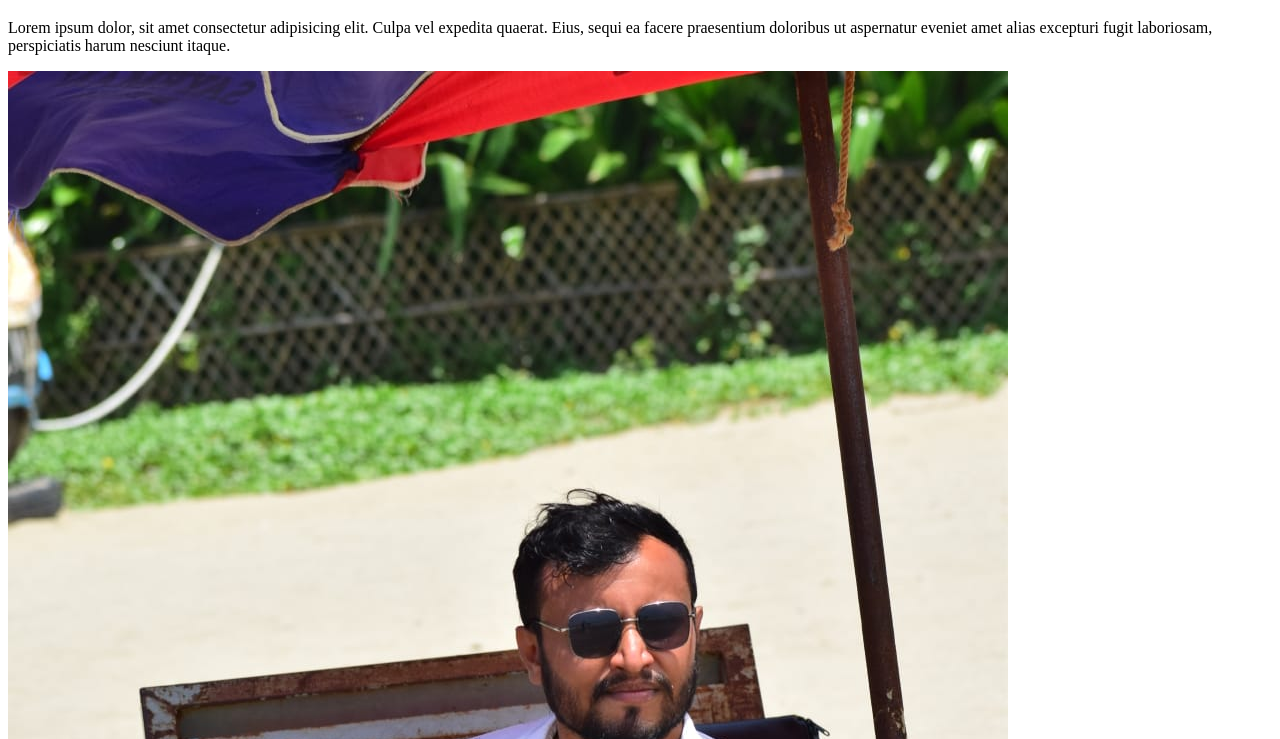
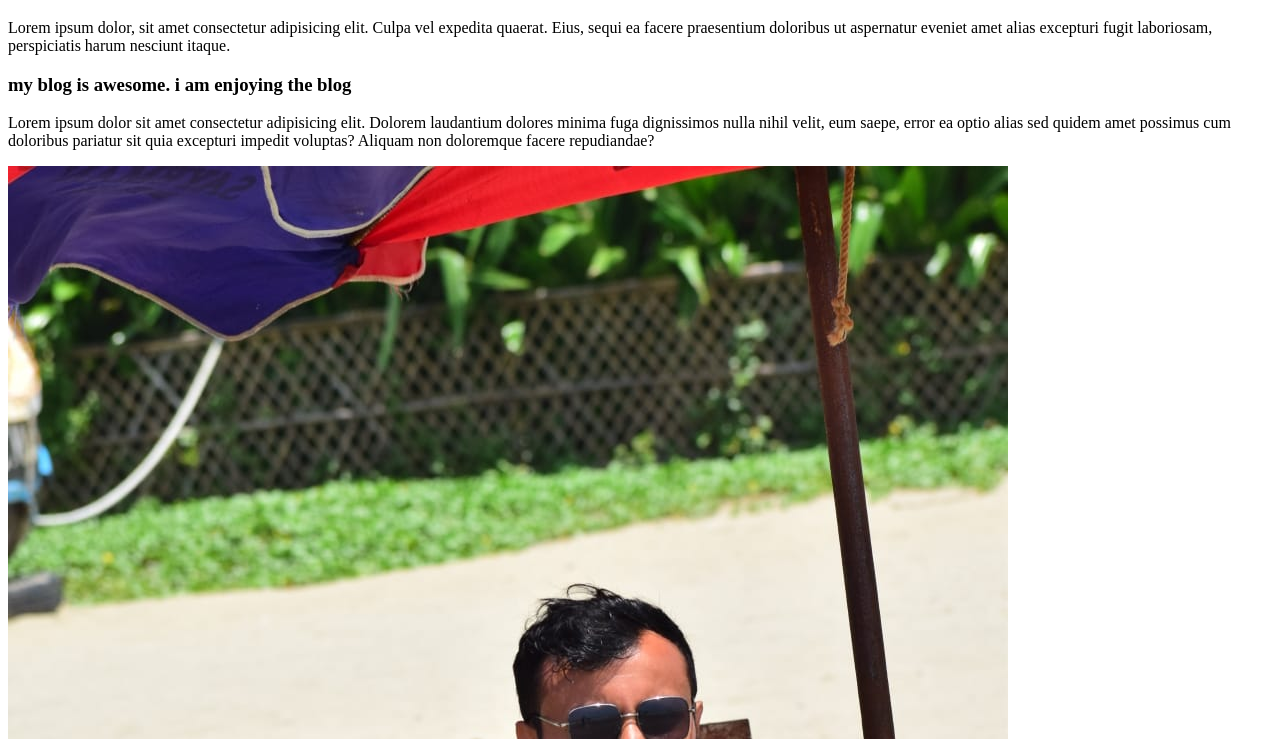
Before and after one commit to adilkhandaker/practice2-repo, a plain HTML site: page index.html in a window 1280 px wide. Shown: the part 61-800 px from the top of the page. Drawn offline with Linux system fonts and the light colour scheme.

Commit message:
a new blog is added

```diff
--- a/index.html
+++ b/index.html
@@ -12,6 +12,12 @@
     <p>Lorem ipsum dolor, sit amet consectetur adipisicing elit. Culpa vel expedita quaerat. Eius, sequi ea facere
         praesentium doloribus ut aspernatur eveniet amet alias excepturi fugit laboriosam, perspiciatis harum nesciunt
         itaque.</p>
+    <div>
+        <h3>my blog is awesome. i am enjoying the blog</h3>
+        <p>Lorem ipsum dolor sit amet consectetur adipisicing elit. Dolorem laudantium dolores minima fuga dignissimos
+            nulla nihil velit, eum saepe, error ea optio alias sed quidem amet possimus cum doloribus pariatur sit quia
+            excepturi impedit voluptas? Aliquam non doloremque facere repudiandae?</p>
+    </div>
     <img src="profile.jpg" alt="">
 
 </body>
```
